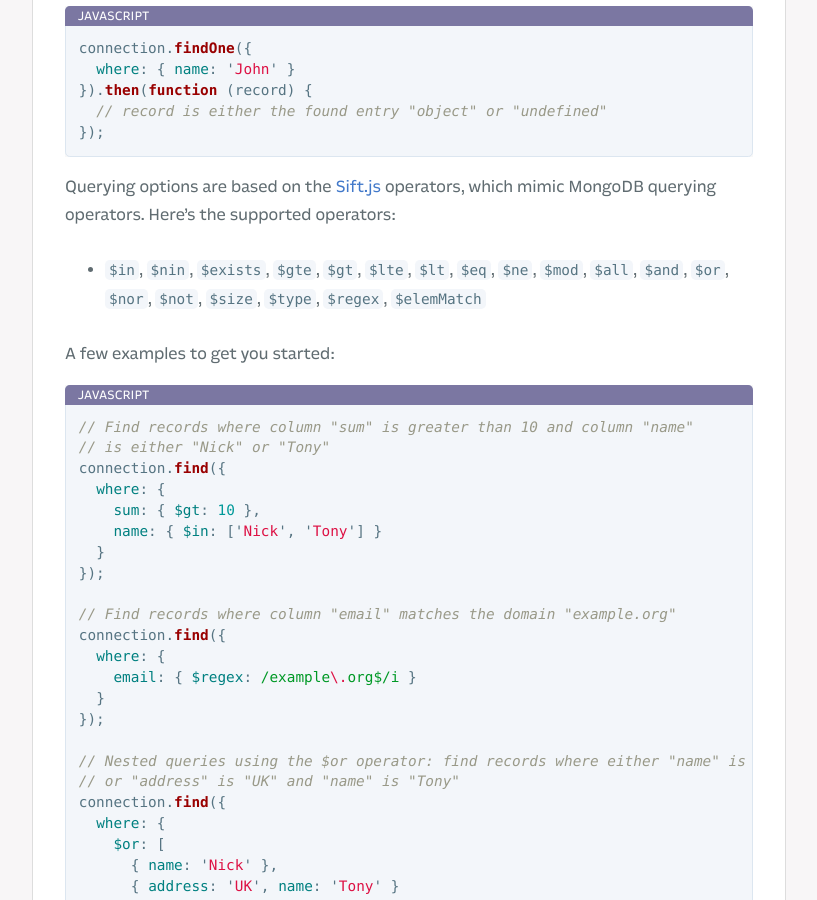
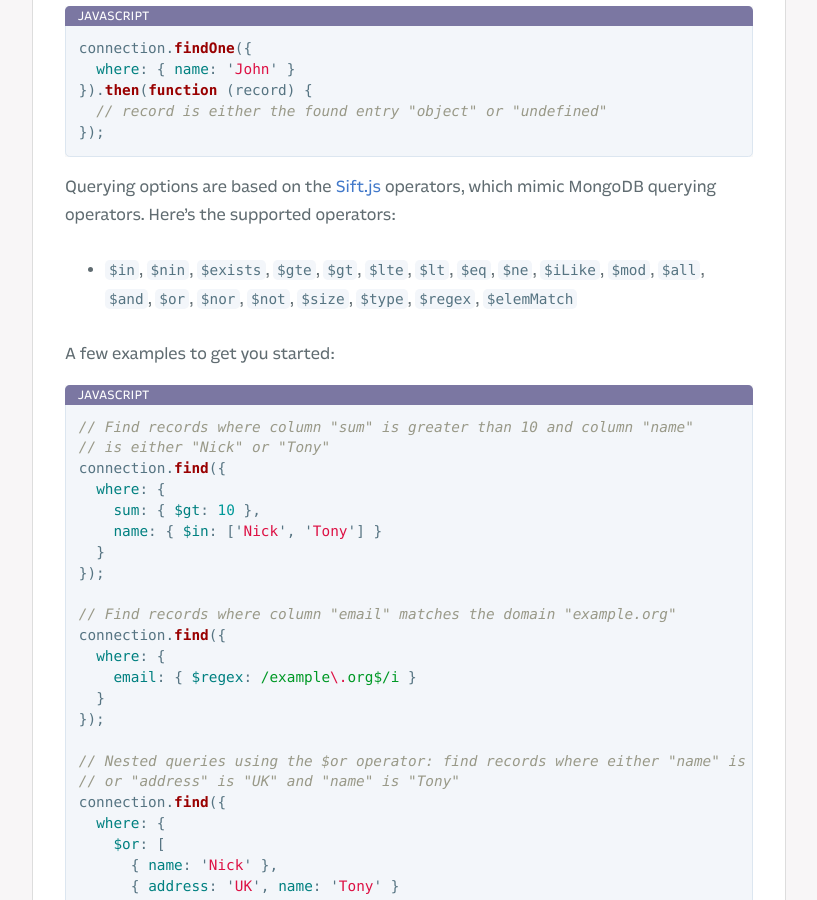
Before and after one commit to Fliplet/fliplet-cli, a Jekyll site: the page built from docs/API/fliplet-datasources.md, in a window 1280 px wide and 900 px high, scrolled down 4556 px. Shown: the whole window, without its empty margins (254-1071 px from the left). Built offline with Jekyll 4.4.1, drawn with Linux system fonts in a browser that asks for light colours; nearby versions of some CDN libraries; our own code applies the rules of GitHub Pages for plain Markdown files; library files that are not in the unit come from our copies; comment, search, counter and statistics services are not loaded; a style sheet for code colours, icons or effects is not loaded.

Commit message:
Add $iLike

```diff
--- a/docs/API/fliplet-datasources.md
+++ b/docs/API/fliplet-datasources.md
@@ -159,7 +159,7 @@
 
 Querying options are based on the [Sift.js](https://github.com/Fliplet/sift.js) operators, which mimic MongoDB querying operators. Here's the supported operators:
 
-- `$in`, `$nin`, `$exists`, `$gte`, `$gt`, `$lte`, `$lt`, `$eq`, `$ne`, `$mod`, `$all`, `$and`, `$or`, `$nor`, `$not`, `$size`, `$type`, `$regex`, `$elemMatch`
+  - `$in`, `$nin`, `$exists`, `$gte`, `$gt`, `$lte`, `$lt`, `$eq`, `$ne`, `$iLike`, `$mod`, `$all`, `$and`, `$or`, `$nor`, `$not`, `$size`, `$type`, `$regex`, `$elemMatch`
 
 A few examples to get you started:
 
```
